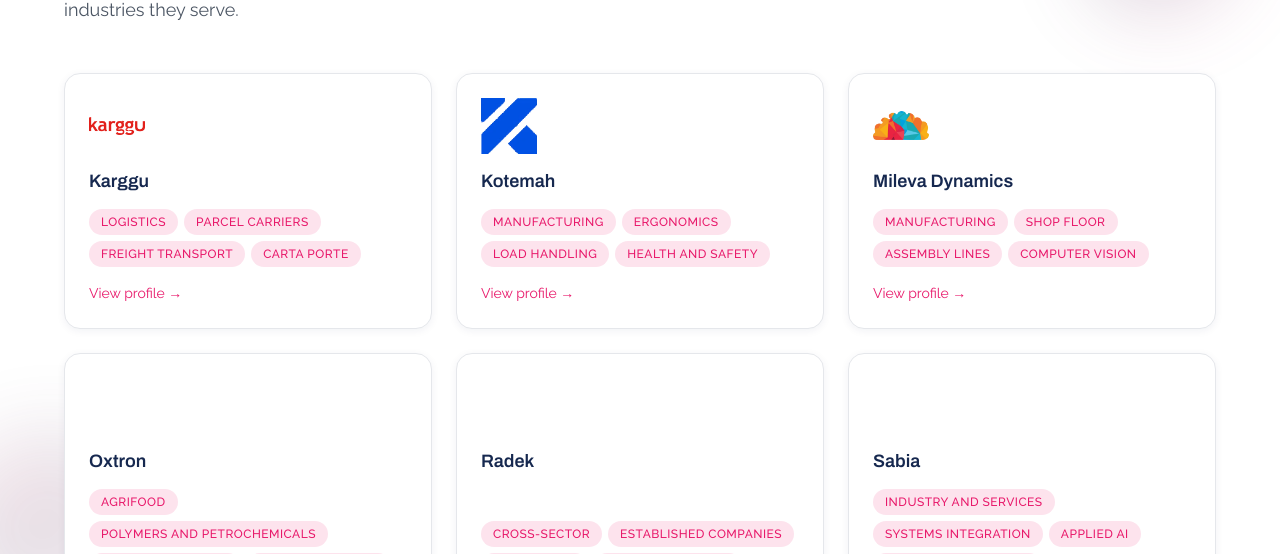
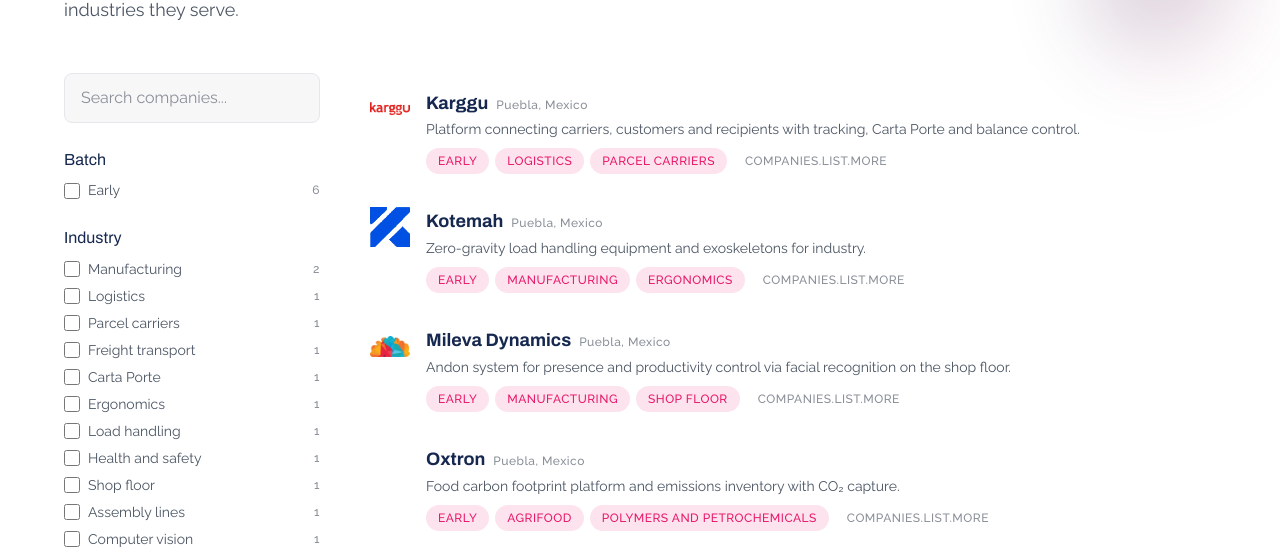
Before and after one commit to cluster-startup-puebla/clusterdestartups.org, a Next.js app: page /en/empresas in a window 1280 px wide. Shown: the part 246-800 px from the top of the page. Built offline with nearby package versions, Linux system fonts and the light colour scheme; no server answers.

Commit message:
feat: replace empresas card grid with filterable CompanyDirectory

```diff
--- a/src/app/[locale]/empresas/page.tsx
+++ b/src/app/[locale]/empresas/page.tsx
@@ -1,10 +1,10 @@
 import type { Metadata } from "next";
 import { getTranslations, setRequestLocale } from "next-intl/server";
-import { Link } from "@/modules/cores/i18n/src/config/routing";
 import { routing } from "@/modules/cores/i18n/src/config/routing";
 import { buildMetadata } from "@/modules/cores/site/src/services/page-metadata";
-import { Badge, CompanyLogo, NodeField } from "@/modules/shared/ui/src/components";
-import { companies, localize } from "@/data/companies";
+import { NodeField } from "@/modules/shared/ui/src/components";
+import { CompanyDirectory } from "@/modules/features/companies/src";
+import { companies } from "@/data/companies";
 
 export function generateStaticParams() {
   return routing.locales.map((locale) => ({ locale }));
@@ -30,6 +30,17 @@
   setRequestLocale(locale);
   const t = await getTranslations({ locale, namespace: "Companies" });
 
+  const labels = {
+    search: t("filter.search"),
+    batch: t("filter.batch"),
+    industry: t("filter.industry"),
+    region: t("filter.region"),
+    clear: t("filter.clear"),
+    viewDetail: t("viewDetail"),
+    more: t("list.more"),
+    noResults: t("filter.noResults"),
+  };
+
   return (
     <section className="relative isolate overflow-hidden py-16 lg:py-24">
       <NodeField variant="sparse" />
@@ -39,37 +50,9 @@
           <p className="text-body-lg mt-4 text-ink-secondary">{t("subtitle")}</p>
         </header>
 
-        <ul className="mt-12 grid gap-6 sm:grid-cols-2 lg:grid-cols-3">
-          {companies.map((company) => {
-            const industries = company.industries
-              ? localize(company.industries, locale)
-              : [t("pending")];
-
-            return (
-              <li key={company.slug}>
-                <Link
-                  href={`/empresas/${company.slug}`}
-                  className="card group flex h-full flex-col gap-4 p-6 transition hover:shadow-lg"
-                >
-                  <CompanyLogo name={company.name} logo={company.logo} />
-                  <h2 className="text-h4 font-display text-ink group-hover:text-brand">
-                    {company.name}
-                  </h2>
-                  <ul aria-label={t("detail.industry")} className="mt-auto flex flex-wrap gap-1.5">
-                    {industries.slice(0, 4).map((industry) => (
-                      <li key={industry}>
-                        <Badge>{industry}</Badge>
-                      </li>
-                    ))}
-                  </ul>
-                  <span className="text-small text-link">
-                    {t("viewDetail")} →
-                  </span>
-                </Link>
-              </li>
-            );
-          })}
-        </ul>
+        <div className="mt-12">
+          <CompanyDirectory companies={companies} locale={locale} labels={labels} />
+        </div>
       </div>
     </section>
   );
```
